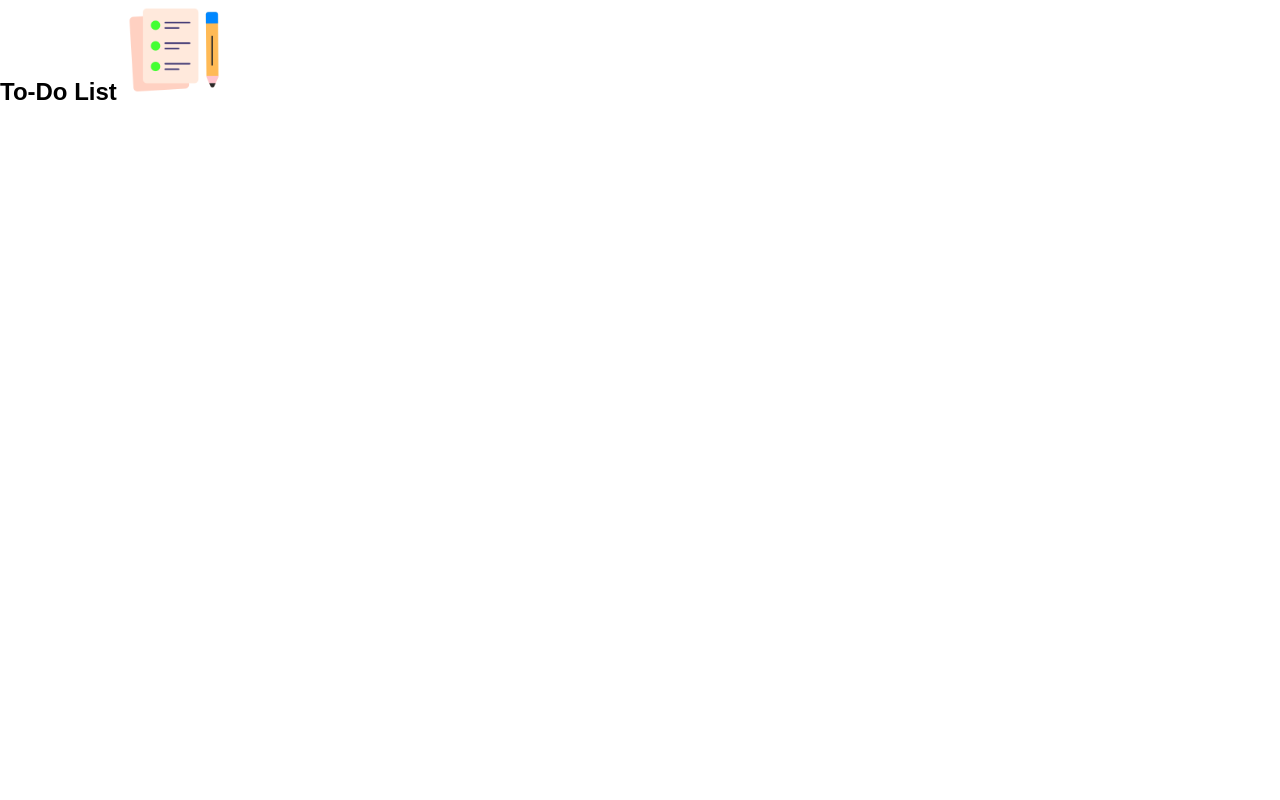
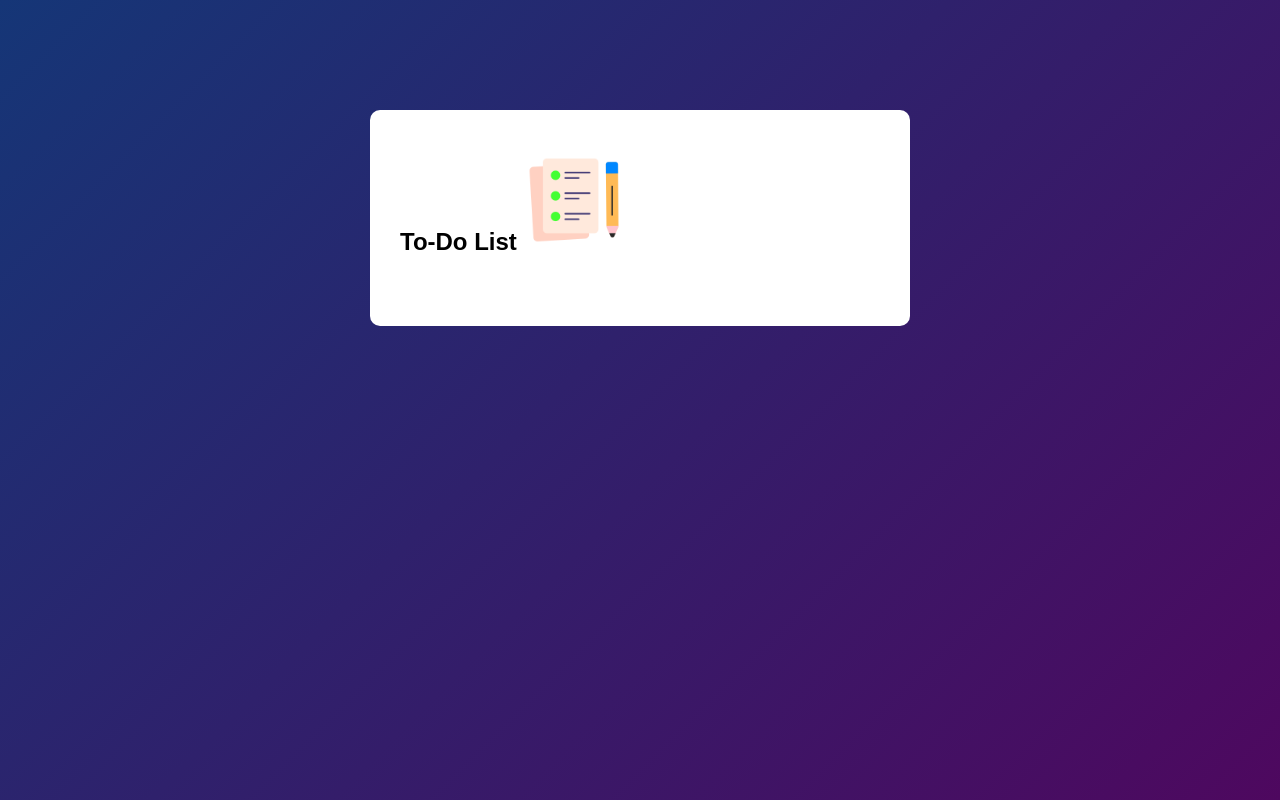
Before and after one commit to Maverick-08/To-Do-List-App, a plain HTML site: page index.html in a window 1280 px wide. Drawn offline with Linux system fonts and the light colour scheme.

Commit message:
added styling to todo container

```diff
--- a/style.css
+++ b/style.css
@@ -4,3 +4,17 @@
     box-sizing: border-box;
     font-family: "Poppins", sans-serif;
 }
+.container{
+    width: 100%;
+    min-height: 100vh;
+    background: linear-gradient(135deg,#153677,#4e085f);
+    padding: 10px;
+}
+.todo-app{
+    width: 100%;
+    max-width: 540px;
+    background: white;
+    margin: 100px auto 20px;
+    padding: 40px 30px 70px;
+    border-radius: 10px;
+}
```
